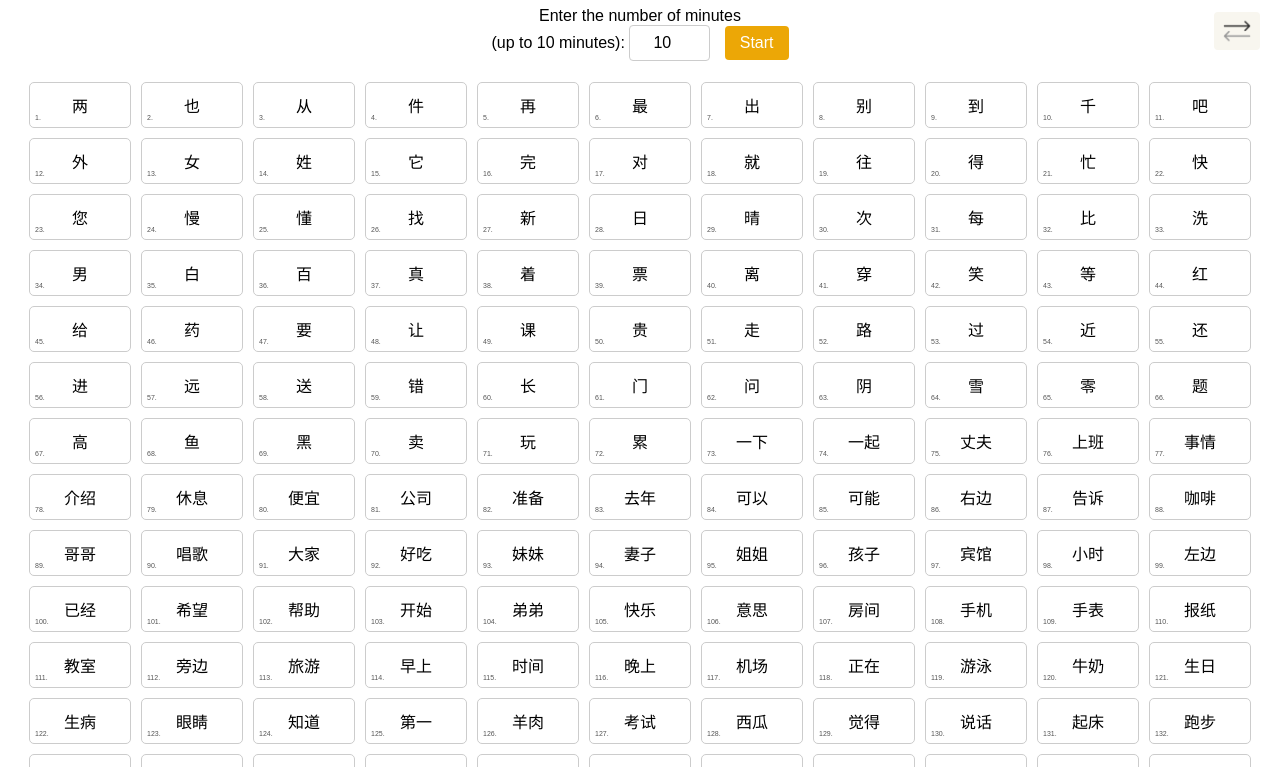
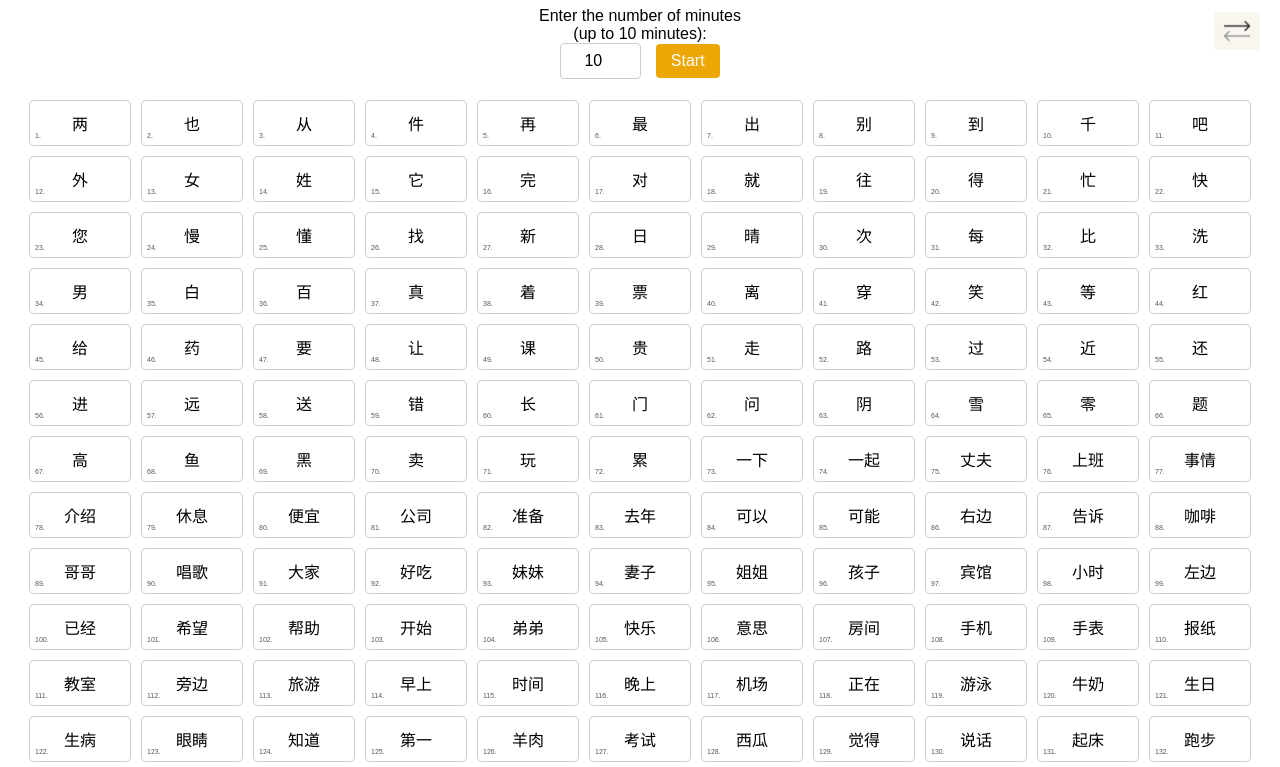
Before and after one commit to soufhm/hsk2Words, a plain HTML site: page index.html in a window 1280 px wide. Shown: the part 73-840 px from the top of the page. Drawn offline with Linux system fonts and the light colour scheme.

Commit message:
Update index.html

```diff
--- a/index.html
+++ b/index.html
@@ -12,7 +12,7 @@
 
         <div>
             <label for="minutes">Enter the number of minutes <br>(up to 10 minutes):</label>
-            <input type="number" id="minutes" min="1" max="10" value="10">
+            <br><input type="number" id="minutes" min="1" max="10" value="10">
             <button id="startTimer">Start</button>
         </div>
 
```
